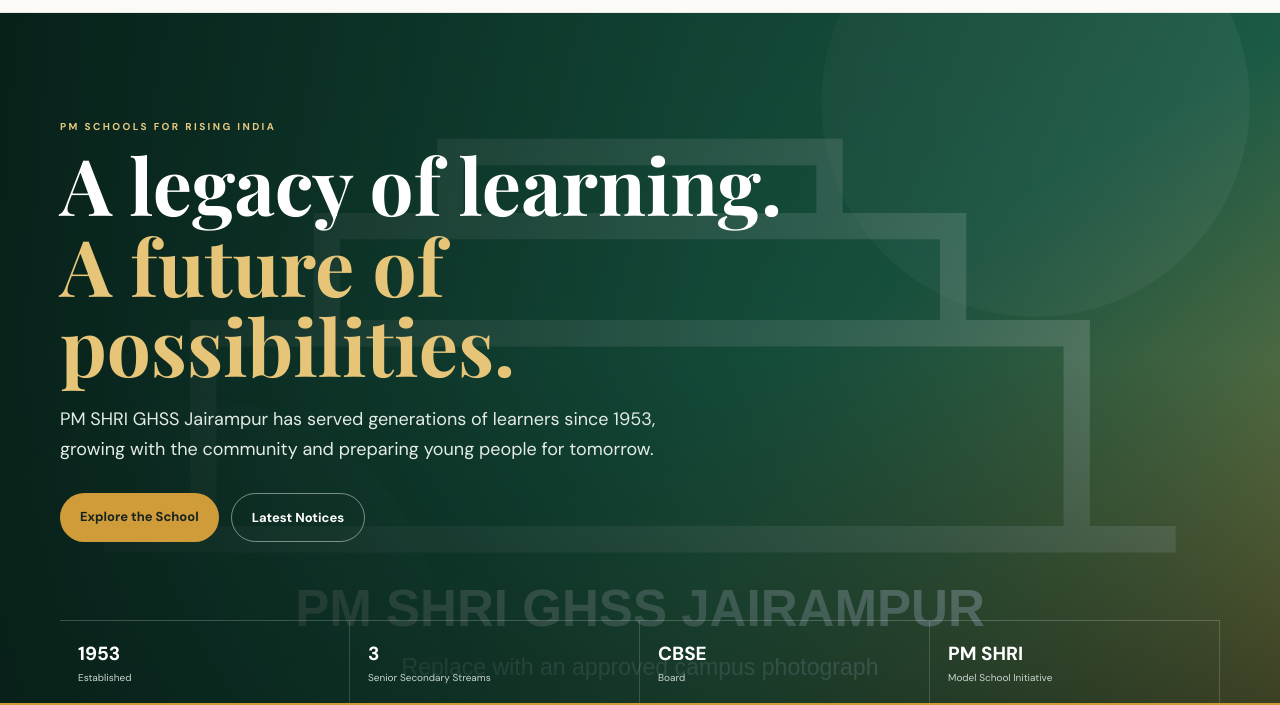
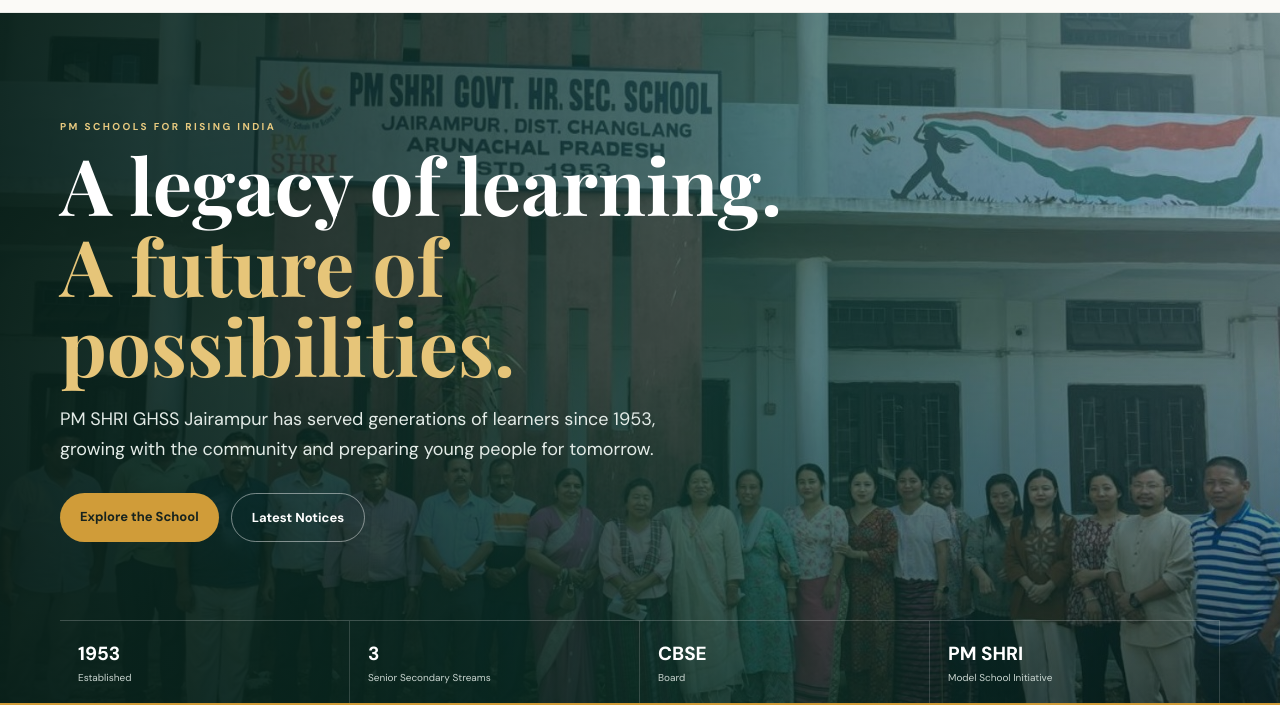
Before and after one commit to jairampurhs1953/pmshri-ghss-jairampur, a plain HTML site: page index.html in a window 1280 px wide. Shown: the part 102-807 px from the top of the page. Drawn offline with nearby package versions, Linux system fonts and the light colour scheme.

Commit message:
Use real school campus photo

```diff
--- a/index.html
+++ b/index.html
@@ -21,7 +21,7 @@
 
 <main id="home">
 <section class="hero reveal">
-  <div class="hero-bg"><img src="assets/photos/campus.svg" alt="PM SHRI GHSS Jairampur campus placeholder"></div><div class="shade"></div>
+  <div class="hero-bg"><img src="assets/photos/campus.jpg" alt="PM SHRI GHSS Jairampur campus placeholder"></div><div class="shade"></div>
   <div class="wrap hero-content">
     <div class="hero-copy"><p class="kicker">PM SCHOOLS FOR RISING INDIA</p><h1>A legacy of learning.<br><i>A future of possibilities.</i></h1>
     <p>PM SHRI GHSS Jairampur has served generations of learners since 1953, growing with the community and preparing young people for tomorrow.</p>
```
